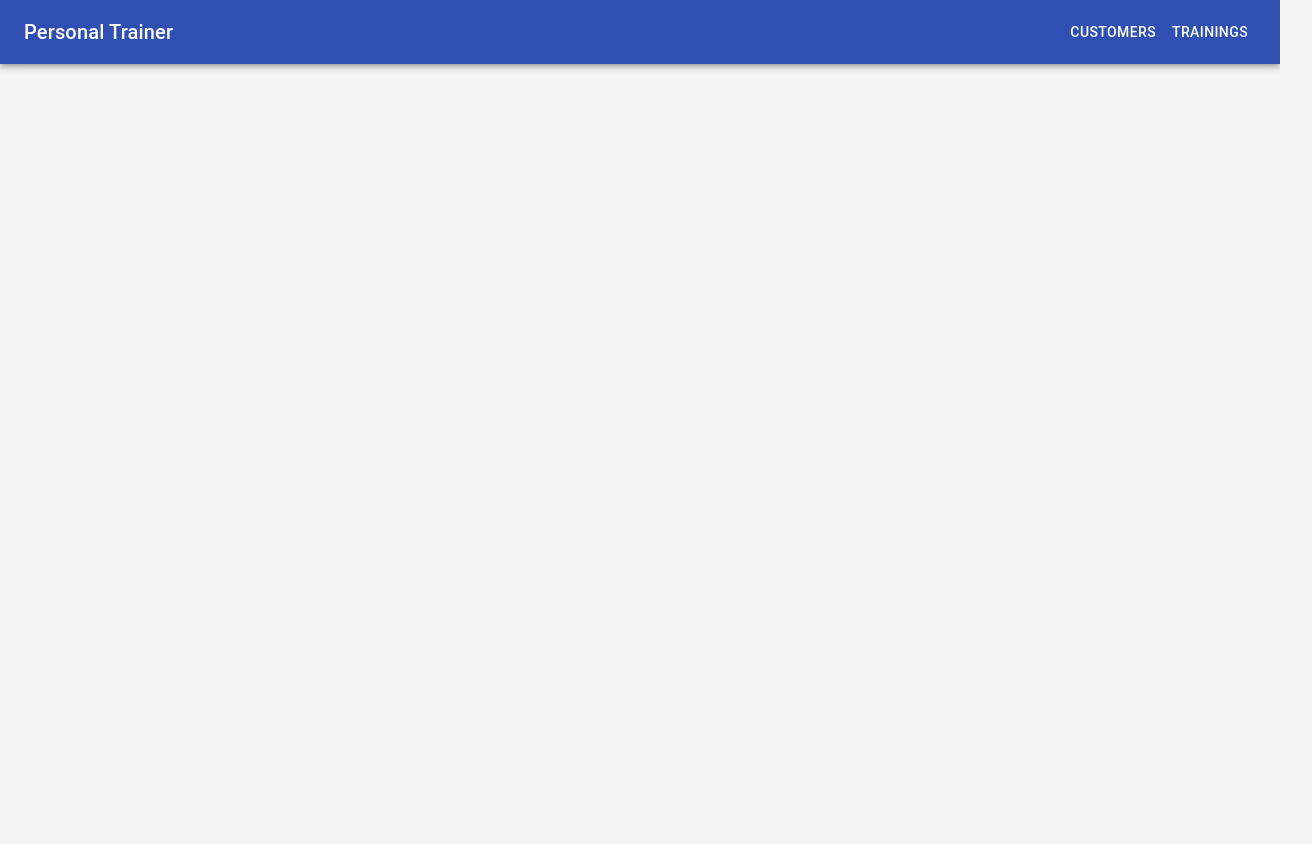
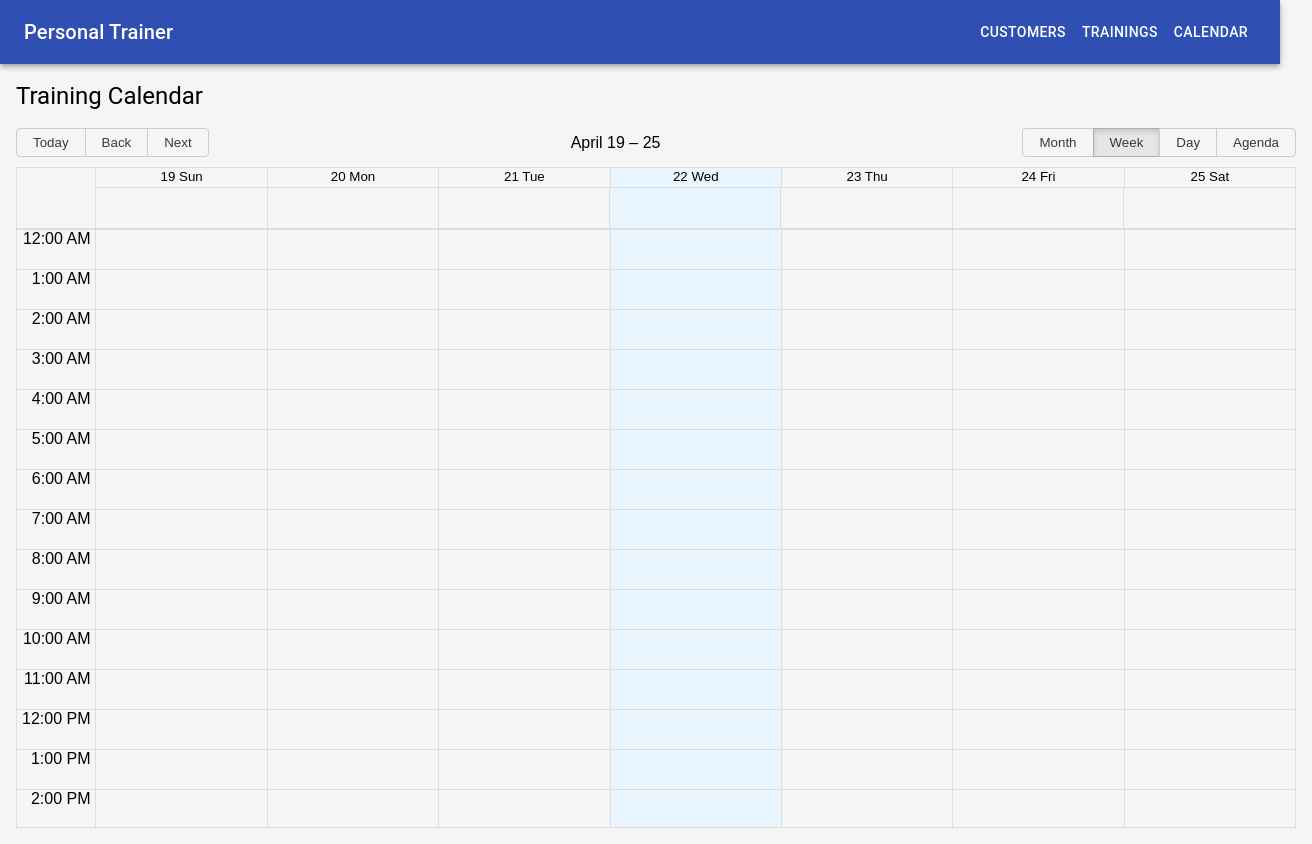
Before and after one commit to henrischlupp/personaltrainer-frontend, a React (Vite) app: page /calendar in a window 1280 px wide. Shown: the whole page, 1312 px wide, since content can reach past the window. Before the commit the page ends 800 px from the top, so only its background shows below. Built offline with nearby package versions, Linux system fonts and the light colour scheme; no server answers.

Commit message:
Added a calendar page using react-big-calendar for trainings section

```diff
--- a/package.json
+++ b/package.json
@@ -15,7 +15,9 @@
     "@mui/material": "^9.0.0",
     "@mui/x-data-grid": "^9.0.2",
     "date-fns": "^4.1.0",
+    "moment": "^2.30.1",
     "react": "^19.2.5",
+    "react-big-calendar": "^1.19.4",
     "react-dom": "^19.2.5",
     "react-router-dom": "^7.14.2"
   },
@@ -23,6 +25,7 @@
     "@eslint/js": "^9.39.4",
     "@types/node": "^24.12.2",
     "@types/react": "^19.2.14",
+    "@types/react-big-calendar": "^1.16.3",
     "@types/react-dom": "^19.2.3",
     "@vitejs/plugin-react": "^6.0.1",
     "eslint": "^9.39.4",
--- a/src/App.tsx
+++ b/src/App.tsx
@@ -2,6 +2,7 @@ import { BrowserRouter, Routes, Route, Navigate } from "react-router-dom";
 import Navigation from "./components/Navigation";
 import CustomersPage from "./pages/CustomersPage";
 import TrainingsPage from "./pages/TrainingsPage";
+import CalendarPage from "./pages/CalendarPage";
 
 function App() {
   return (
@@ -11,6 +12,7 @@ function App() {
         <Route path="/" element={<Navigate to="/customers" replace />} />
         <Route path="/customers" element={<CustomersPage />} />
         <Route path="/trainings" element={<TrainingsPage />} />
+        <Route path="/calendar" element={<CalendarPage />} />
       </Routes>
     </BrowserRouter>
   );
--- a/src/components/Navigation.tsx
+++ b/src/components/Navigation.tsx
@@ -20,6 +20,9 @@ export default function Navigation() {
           <Button color="inherit" component={RouterLink} to="/trainings">
             Trainings
           </Button>
+          <Button color="inherit" component={RouterLink} to="/calendar">
+            Calendar
+          </Button>
         </Box>
       </Toolbar>
     </AppBar>
--- /dev/null
+++ b/src/pages/CalendarPage.tsx
@@ -0,0 +1,88 @@
+import { useEffect, useState } from "react";
+import Box from "@mui/material/Box";
+import Typography from "@mui/material/Typography";
+import { Calendar, momentLocalizer } from "react-big-calendar";
+import type { View } from "react-big-calendar";
+import moment from "moment";
+import "react-big-calendar/lib/css/react-big-calendar.css";
+import { getTrainings } from "../services/api";
+import type {
+  TrainingFromApi,
+  TrainingsResponse,
+  CustomerResponse,
+} from "../types/training";
+
+const localizer = momentLocalizer(moment);
+
+type CalendarEvent = {
+  title: string;
+  start: Date;
+  end: Date;
+};
+
+export default function CalendarPage() {
+  const [events, setEvents] = useState<CalendarEvent[]>([]);
+  const [date, setDate] = useState(new Date());
+  const [view, setView] = useState<View>("week");
+
+  const getCalendarData = () => {
+    getTrainings()
+      .then(async (data: TrainingsResponse) => {
+        const trainings: TrainingFromApi[] = data._embedded?.trainings || [];
+
+        const calendarEvents = await Promise.all(
+          trainings.map(async (training) => {
+            let customerName = "";
+
+            try {
+              const response = await fetch(training._links.customer.href);
+              const customer: CustomerResponse = await response.json();
+              customerName = `${customer.firstname} ${customer.lastname}`;
+            } catch (err) {
+              console.error(err);
+            }
+
+            const startTime = new Date(training.date);
+            const endTime = new Date(
+              startTime.getTime() + training.duration * 60000
+            );
+
+            return {
+              title: `${training.activity} / ${customerName}`,
+              start: startTime,
+              end: endTime,
+            };
+          })
+        );
+
+        setEvents(calendarEvents);
+      })
+      .catch((err) => console.error(err));
+  };
+
+  useEffect(() => {
+    getCalendarData();
+  }, []);
+
+  return (
+    <Box sx={{ width: "100%", px: 2, py: 2 }}>
+      <Typography variant="h5" sx={{ mb: 2 }}>
+        Training Calendar
+      </Typography>
+
+      <Box sx={{ height: 700 }}>
+        <Calendar
+          localizer={localizer}
+          events={events}
+          startAccessor="start"
+          endAccessor="end"
+          date={date}
+          view={view}
+          onNavigate={(newDate) => setDate(newDate)}
+          onView={(newView) => setView(newView)}
+          views={["month", "week", "day", "agenda"]}
+        />
+      </Box>
+    </Box>
+  );
+}
```
Also changed, not shown: 1 other file (tests, documents, lock files or other folders).
